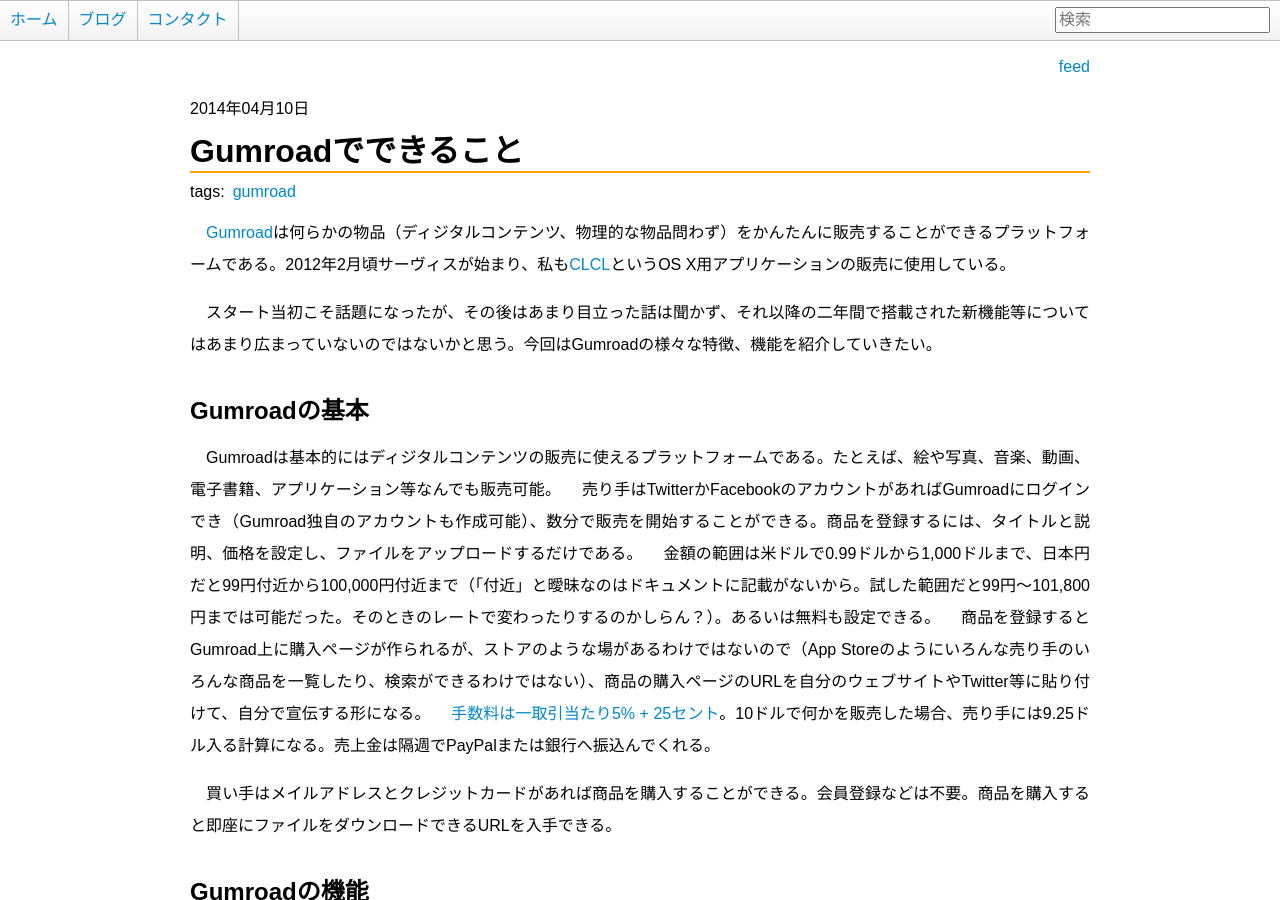
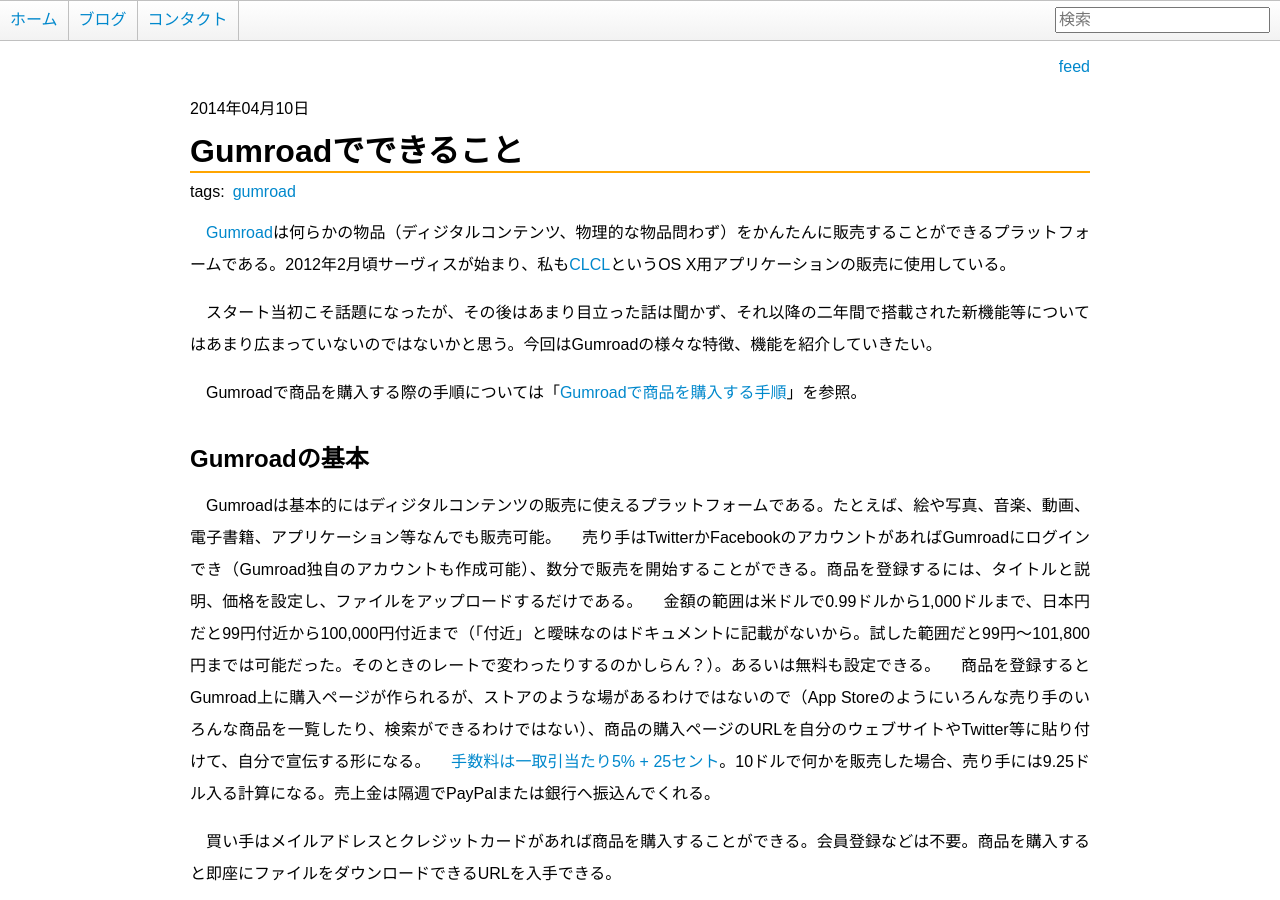
Before and after one commit to GenjiApp/genjiapp.github.io, a Jekyll site: the page built from _posts/2014-04-10-things-you-can-do-on-gumroad.md, in a window 1280 px wide and 900 px high. Built offline with Jekyll 4.4.1, drawn with Linux system fonts in a browser that asks for light colours; Markdown is read by kramdown in place of the engine named in the settings.

Commit message:
fix post '2014-04-10-things-you-can-do-on-gumroad'

```diff
--- a/_posts/2014-04-10-things-you-can-do-on-gumroad.md
+++ b/_posts/2014-04-10-things-you-can-do-on-gumroad.md
@@ -6,6 +6,8 @@
 　[Gumroad](https://gumroad.com)は何らかの物品（ディジタルコンテンツ、物理的な物品問わず）をかんたんに販売することができるプラットフォームである。2012年2月頃サーヴィスが始まり、私も[CLCL](/mac/clcl/)というOS X用アプリケーションの販売に使用している。
 
 　スタート当初こそ話題になったが、その後はあまり目立った話は聞かず、それ以降の二年間で搭載された新機能等についてはあまり広まっていないのではないかと思う。今回はGumroadの様々な特徴、機能を紹介していきたい。
+
+　Gumroadで商品を購入する際の手順については「[Gumroadで商品を購入する手順]({% post_url 2014-04-13-how-to-buy-on-gumroad %})」を参照。
 
 ## Gumroadの基本
 
```
